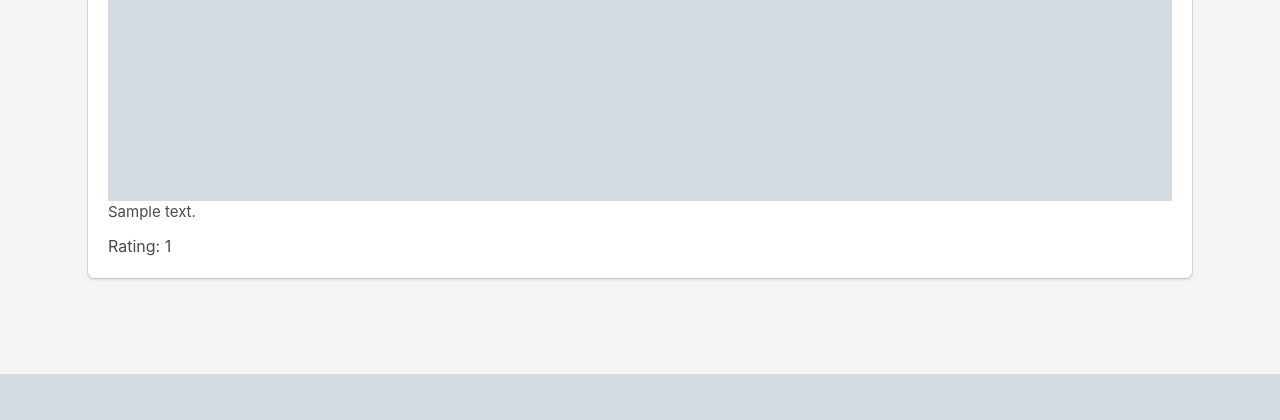
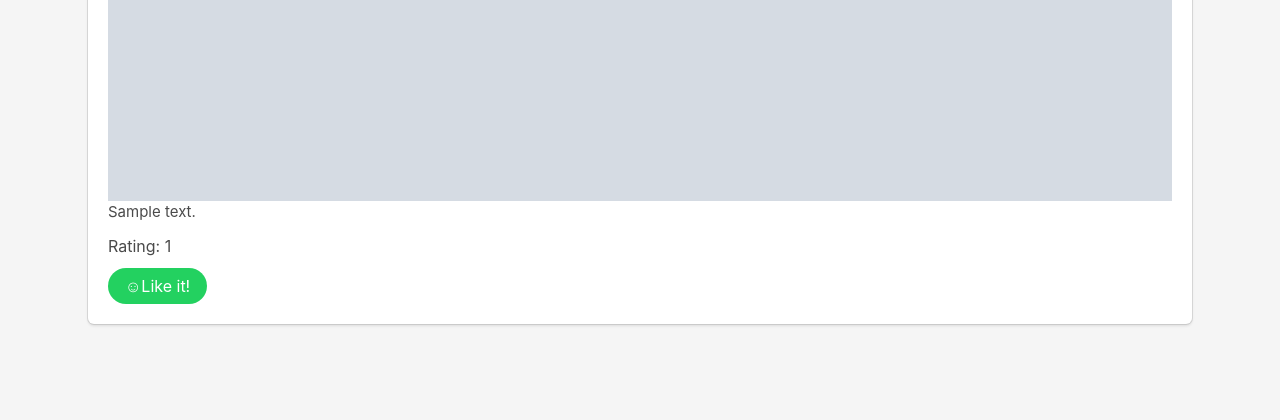
Before and after one commit to fishparmak/djangogirls, a Django app: page /projects/ in a window 1280 px wide. Shown: the part 845-1265 px from the top of the page. Before the commit the page ends 1219 px from the top, so only its background shows below. Run offline with Django 3.2, Linux system fonts and the light colour scheme; tables that the repository leaves empty hold one stand-in row (values such as "Sample post"); grey boxes marked "Sample" are stand-in pictures; some libraries are stand-ins or nearby versions.

Commit message:
fix proj height

```diff
--- a/blog/templates/blog/projects.html
+++ b/blog/templates/blog/projects.html
@@ -89,6 +89,7 @@
                                      {{project.description}}
                                  </p>
                                  <h1 style="margin-top:10px;">Rating: {{project.likes}}</h1>
+                                 <a style="margin-top:10px;" href="#" class="button is-success is-rounded">☺Like it!</a>
                             </div>
 						</div>
                         {% endfor %}
```
